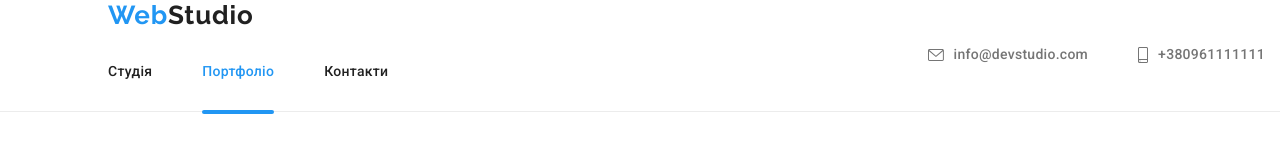
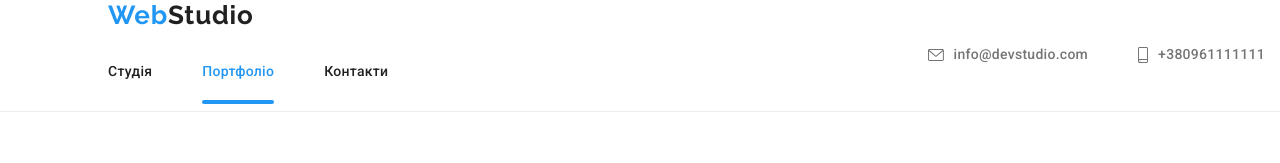
Before and after one commit to yuliiaishchenko/goit-markup-hw-08, a plain HTML site: page portfolio.html in a window 1280 px wide. Shown: the top 163 px of the page. Drawn offline with nearby package versions, Linux system fonts and the light colour scheme; files that its build step writes are made by us from their sources.

Commit message:
Update _site-nav.scss

```diff
--- a/sass/components.scss/_site-nav.scss
+++ b/sass/components.scss/_site-nav.scss
@@ -30,7 +30,7 @@
                     position: absolute;
                     display: none;
                     width: 100%;
-                    bottom: -1px;
+                    bottom: 9px;
                     height: 4px;
                     background-color: $accent-text-color;
                     border-radius: 2px;
```
